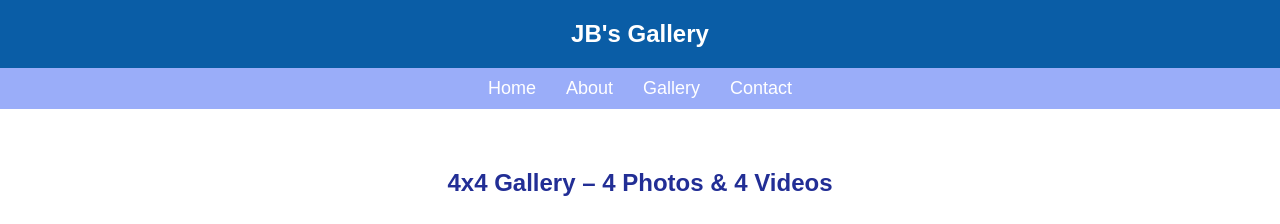
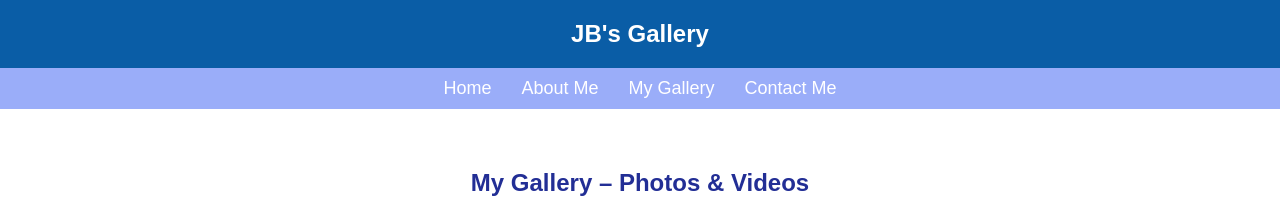
Before and after one commit to jbdalejandro/mywebsite, a plain HTML site: page gallery.html in a window 1280 px wide. Shown: the top 224 px of the page. Drawn offline with Linux system fonts and the light colour scheme; grey boxes are pictures that could not be loaded.

Commit message:
Add files via upload

```diff
--- a/gallery.html
+++ b/gallery.html
@@ -4,14 +4,6 @@
 <meta charset="UTF-8">
 <meta name="viewport" content="width=device-width, initial-scale=1.0">
 <title>JB's Profile</title>
-<script>
-
-    document.addEventListener("DOMContentLoaded", function () {
-
-        alert("Welcome to my website!");
-
-    });
-</script>
 <style>
 
 /* Root Variables for Colors */
@@ -265,14 +257,14 @@ margin-top: 20px;
 <header>JB's Gallery</header>
 <nav>
 <a href="index.html">Home</a>
-<a href="about.html">About</a>
-<a href="gallery.html">Gallery</a>
-<a href="contactus.html">Contact</a>
+<a href="about.html">About Me</a>
+<a href="gallery.html">My Gallery</a>
+<a href="contactus.html">Contact Me</a>
 </nav>
 
-<!-- 4x4 Gallery Section -->
+<!-- My Gallery Section -->
 <div class="gallery-section">
-<h2>4x4 Gallery – 4 Photos & 4 Videos</h2>
+<h2>My Gallery – Photos & Videos</h2>
 <div class="gallery-grid">
 <!-- 4 Photos -->
 <img src="images/ownpicture.jpg" alt="Photo 1">
```
